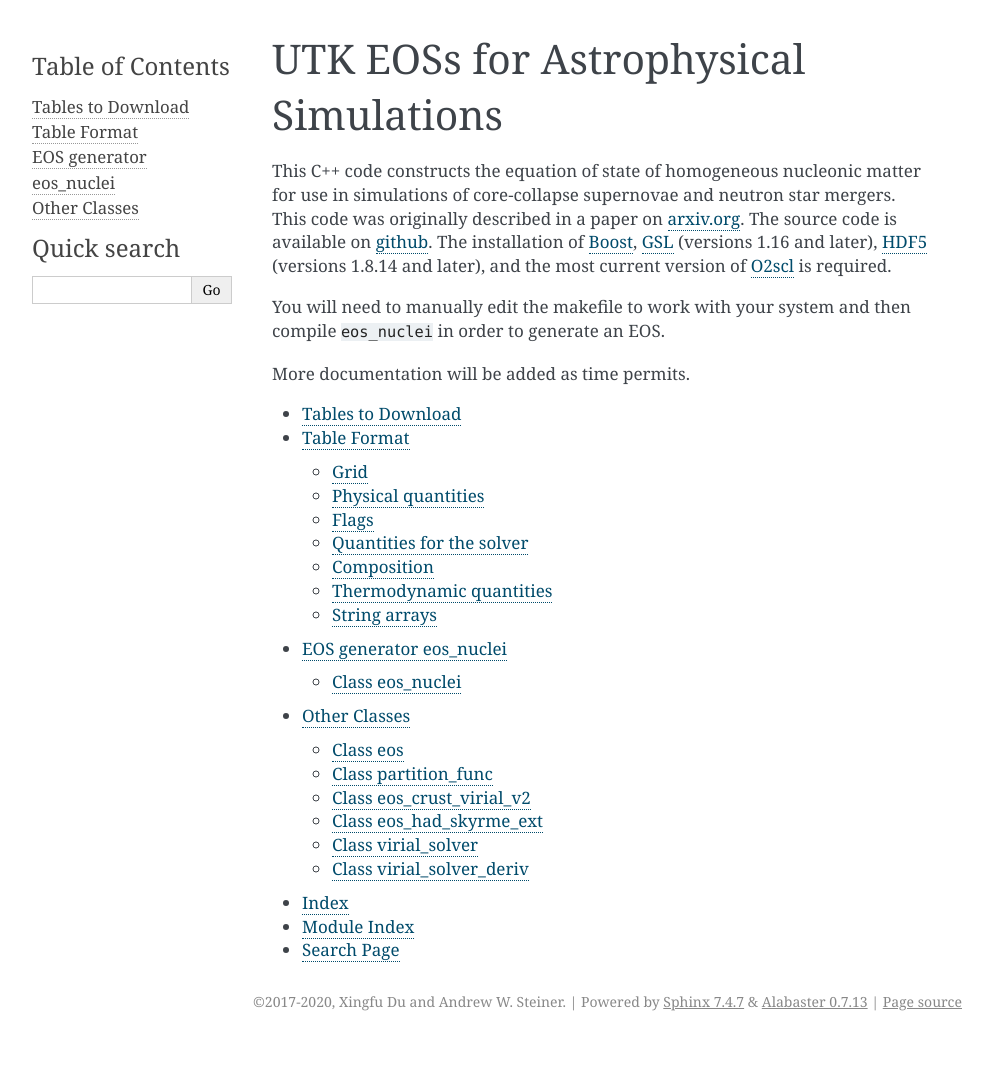
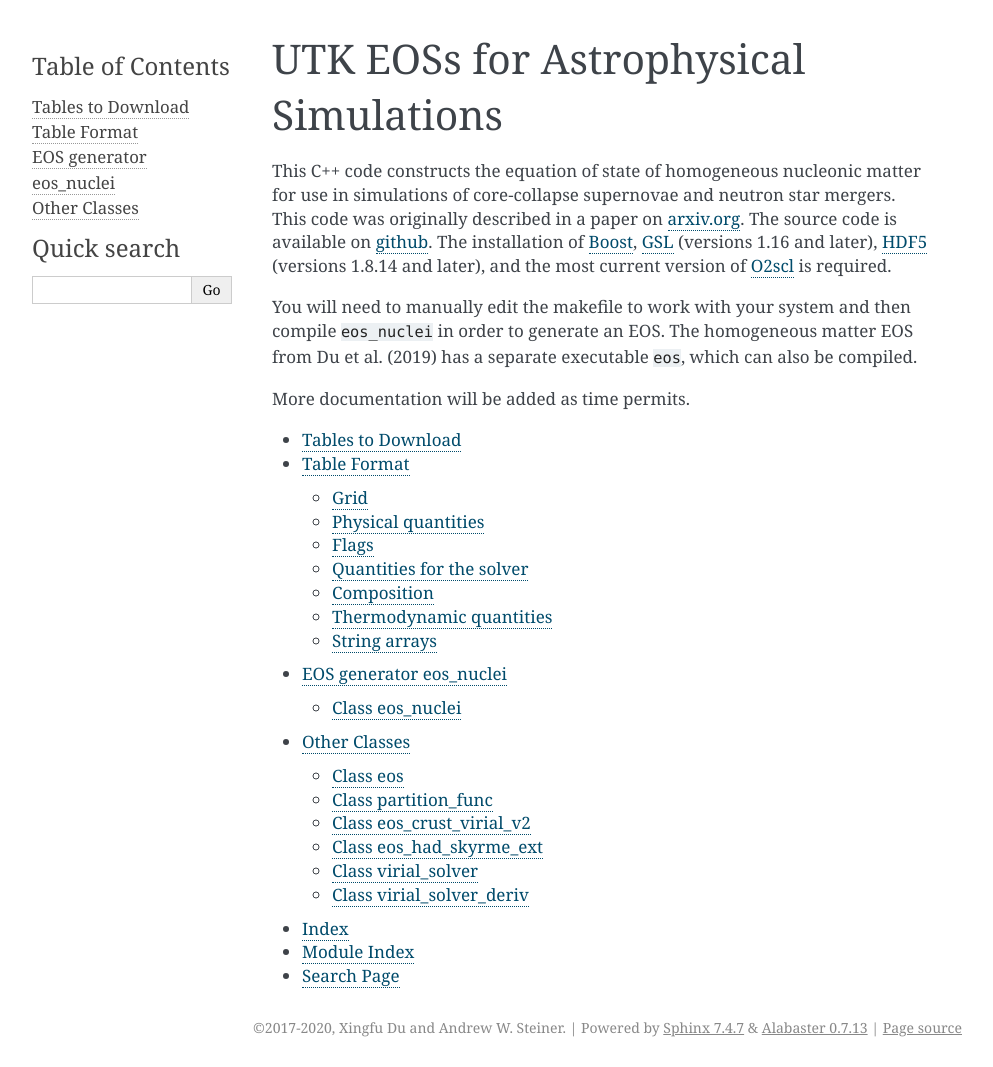
Before and after one commit to np3m/e4mma, a Sphinx documentation site: the page built from doc/index.rst, in a window 1280 px wide. Shown: the whole page, without its empty margins (148-1141 px from the left). Built offline with Sphinx 7.4.7, drawn with Linux system fonts in a browser that asks for light colours; before the commit the page ends 1041 px from its top, so only the background shows below that.

Commit message:
Doc improvements.

```diff
--- a/doc/index.rst
+++ b/doc/index.rst
@@ -13,7 +13,9 @@ current version of `O2scl
 <https://neutronstars.utk.edu/code/o2scl/index.html>`_ is required.
 
 You will need to manually edit the makefile to work with your system
-and then compile ``eos_nuclei`` in order to generate an EOS.
+and then compile ``eos_nuclei`` in order to generate an EOS. The
+homogeneous matter EOS from Du et al. (2019) has a separate executable
+``eos``, which can also be compiled.
 
 More documentation will be added as time permits.
 
```
Also changed, not shown: 2 other files.
